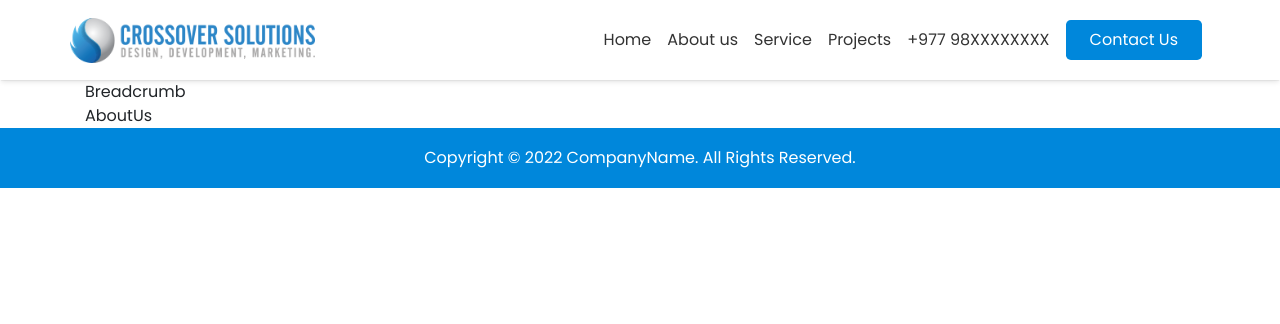
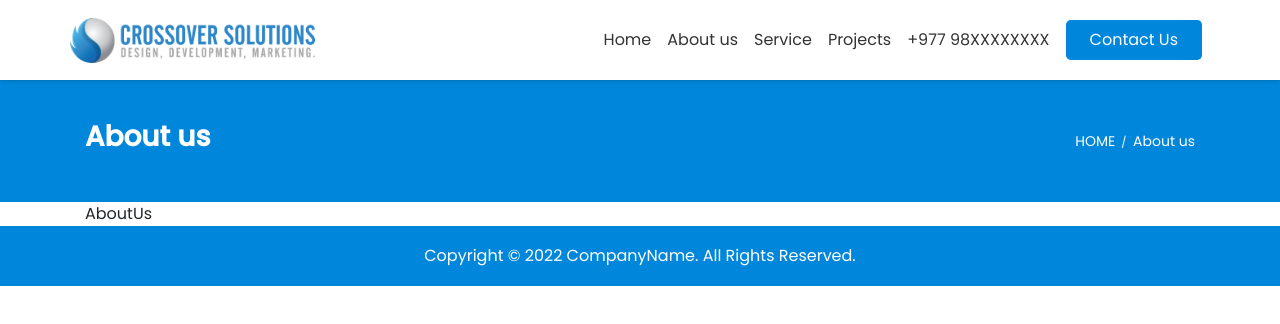
Before and after one commit to isunuwa/crossover-pri, a React (Create React App) app: page /about-us in a window 1280 px wide. Shown: the top 324 px of the page. Built offline with nearby package versions, Linux system fonts and the light colour scheme.

Commit message:
dynamic breadcrum integrated

```diff
--- a/public/assets/scss/base.scss
+++ b/public/assets/scss/base.scss
@@ -106,3 +106,49 @@ smart-image{
 .ap-empty-3{
   height: 3rem;
 }
+
+// breadcrumb
+.ap-bread-wrapper{
+  display: flex;
+  justify-content: space-between;
+  padding: 2.5rem 0;
+}
+.ap-breadcrumb{
+  background-color: $primary-color;
+  color: $white;
+
+  .bread-page-location{
+    display: flex;
+    align-items: center;
+  }
+  .ap-h1{
+    font-weight: 600;
+  }
+
+  .bread-list{
+    margin: 0;
+  }
+  .bread-section{
+    font-size: 14px;
+    list-style: none;
+    display: inline-block;
+
+    &:not(:first-child):before{
+      content: '/\000a0';
+      display: inline-block;
+      font-size: 11px;
+      margin-left: 6px;
+      color: $white;
+    }
+
+    a{
+      color: $white;
+      transition: $transition-all-4s;
+
+      &:hover{
+        color: $dark-white;
+        text-decoration: none;
+      }
+    }
+  }
+}
--- a/src/App.js
+++ b/src/App.js
@@ -1,6 +1,8 @@
 import React from 'react'
 import Header from './components/layouts/Header';
 import Footer from './components/layouts/Footer';
+// import {Main, AboutUs, Service, Project, Contact} from './components';
+
 import Main from './components/Main';
 import AboutUs from './components/AboutUs';
 import Service from './components/Service';
--- a/src/components/AboutUs.jsx
+++ b/src/components/AboutUs.jsx
@@ -1,15 +1,17 @@
 import React, { useEffect } from 'react'
 import Breadcrumb from './includes/Breadcrumb';
+
 const AboutUs = () => {
   useEffect( () => {
     document.title = "About Us"
   });
+  const pageId = 1;
+
   return (
     <div className='ap-top'>
+      <Breadcrumb page={pageId}/>
       <div className="container">
-        <div className="ap-breadcrumb">
-          <Breadcrumb />
-        </div>
+
         <div className="">
           AboutUs
         </div>
--- a/src/components/Contact.jsx
+++ b/src/components/Contact.jsx
@@ -1,8 +1,18 @@
-import React from 'react'
+import React, { useEffect } from 'react'
+import Breadcrumb from './includes/Breadcrumb';
 
 const Contact = () => {
+  useEffect( () => {
+    document.title = "Contact Us"
+  });
+
+  const pageId = 2;
+
   return (
-    <div className='ap-top'>Contact</div>
+    <div className='ap-top'>
+      <Breadcrumb page={pageId}/>
+      Contact
+    </div>
   )
 }
 
--- a/src/components/Project.jsx
+++ b/src/components/Project.jsx
@@ -1,12 +1,18 @@
 import React, { useEffect } from 'react'
+import Breadcrumb from './includes/Breadcrumb';
 
 const Projects = () => {
   useEffect( () => {
     document.title = "Projects"
   });
 
+  const pageId = 4;
+
   return (
-    <div className='ap-top'>Projects</div>
+    <div className='ap-top'>
+      <Breadcrumb page={pageId}/>
+      Projects
+    </div>
   )
 }
 
--- a/src/components/Service.jsx
+++ b/src/components/Service.jsx
@@ -1,8 +1,18 @@
-import React from 'react'
+import React, { useEffect } from 'react'
+import Breadcrumb from './includes/Breadcrumb';
 
 const Service = () => {
+  useEffect( () => {
+    document.title = "Servies"
+  });
+
+  const pageId = 3;
+
   return (
-    <div className='ap-top'>Service</div>
+    <div className='ap-top'>
+      <Breadcrumb page={pageId}/>
+      Service
+    </div>
   )
 }
 
--- a/src/components/includes/Breadcrumb.jsx
+++ b/src/components/includes/Breadcrumb.jsx
@@ -1,9 +1,38 @@
-import React from 'react'
+import React, { useState } from 'react'
+import PageDetails from './../../data/PageDetails';
 
-const Breadcrumb = () => {
+const Breadcrumb = ({page}) => {
+  const [pgDeails] = useState(PageDetails);
+
+  function breadDetails(pageInfo, page) {
+    if (pageInfo.id === page) {
+      return (
+        <div className="ap-bread-wrapper" key={pageInfo.id}>
+          <div className="bread-page-title">
+            <h1 className='ap-h1'>{pageInfo.pageTitle}</h1>
+          </div>
+          <div className="bread-page-location">
+            <ul className="bread-list" role="menu">
+              <li className="bread-section" role="presentation">
+                <a href="/" role="menuitem"> HOME </a>
+              </li>
+              <li className="bread-section" role="presentation">
+                <a href={pageInfo.url} role="menuitem"> {pageInfo.pageTitle} </a>
+              </li>
+            </ul>
+          </div>
+        </div>
+      )
+    }
+  }
+
   return (
-    <div>
-      Breadcrumb
+    <div className="ap-breadcrumb">
+      <div className="container">
+        {pgDeails.map( (pageInfo) => (
+          breadDetails(pageInfo, page)
+        ))}
+      </div>
     </div>
   )
 }
--- a/src/components/layouts/Contact.jsx
+++ b/src/components/layouts/Contact.jsx
@@ -7,7 +7,7 @@ const Contact = () => {
       <div className="container">
         <div className="row">
           <div className="col-md-8">
-            <form onSubmit={""} method="post">
+            <form method="post">
               <div className="form-main-wrapper">
                 <div className="ap-group-wrapper contact-user-detail row">
                   <div className="ap-form-group col-md-4">
@@ -42,7 +42,7 @@ const Contact = () => {
                   <div className="ap-info-icon">
                     <a href="" className="ap-icon-wrapper">
                       <div className="">
-                        <img src={svgInfo} alt="icon" srcset="" />
+                        <img src={svgInfo} alt="icon" srcSet="" />
                       </div>
                     </a>
                   </div>
@@ -55,7 +55,7 @@ const Contact = () => {
                   <div className="ap-info-icon">
                     <a href="" className="ap-icon-wrapper">
                       <div className="">
-                        <img src={svgInfo} alt="icon" srcset="" />
+                        <img src={svgInfo} alt="icon" srcSet="" />
                       </div>
                     </a>
                   </div>
@@ -69,7 +69,7 @@ const Contact = () => {
                   <div className="ap-info-icon">
                     <a href="" className="ap-icon-wrapper">
                       <div className="">
-                        <img src={svgInfo} alt="icon" srcset="" />
+                        <img src={svgInfo} alt="icon" srcSet="" />
                       </div>
                     </a>
                   </div>
@@ -82,7 +82,7 @@ const Contact = () => {
                   <div className="ap-info-icon">
                     <a href="" className="ap-icon-wrapper">
                       <div className="">
-                        <img src={svgInfo} alt="icon" srcset="" />
+                        <img src={svgInfo} alt="icon" srcSet="" />
                       </div>
                     </a>
                   </div>
--- /dev/null
+++ b/src/data/PageDetails.jsx
@@ -0,0 +1,28 @@
+const PageDetails = [
+  {
+    id: 1,
+    pageTitle: 'About us',
+    description: 'about page description',
+    url: '/about-us',
+  },
+  {
+    id: 2,
+    pageTitle: 'Contact us',
+    description: 'contact page description',
+    url: '/contact-us',
+  },
+  {
+    id: 3,
+    pageTitle: 'Services',
+    description: 'service page description',
+    url: '/services',
+  },
+  {
+    id: 4,
+    pageTitle: 'Projects',
+    description: 'projects page description',
+    url: '/projects',
+  },
+]
+
+export default PageDetails
```
Also changed, not shown: public/assets/css/app.min.css.
